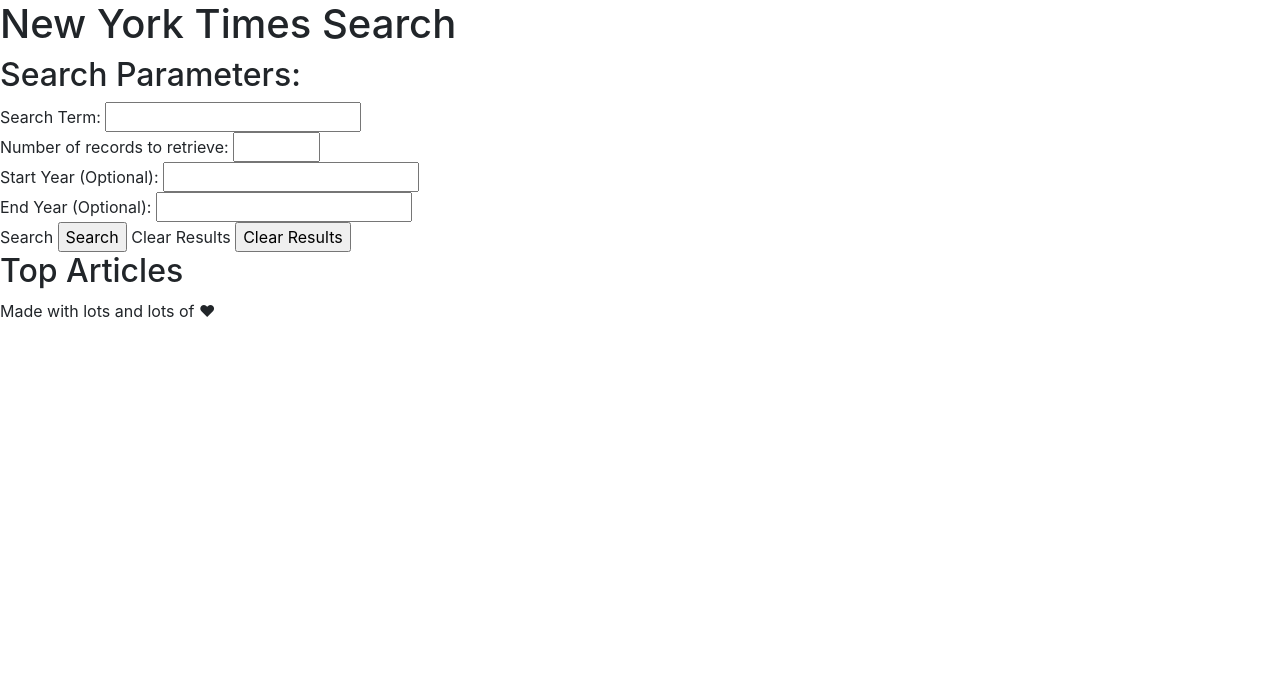
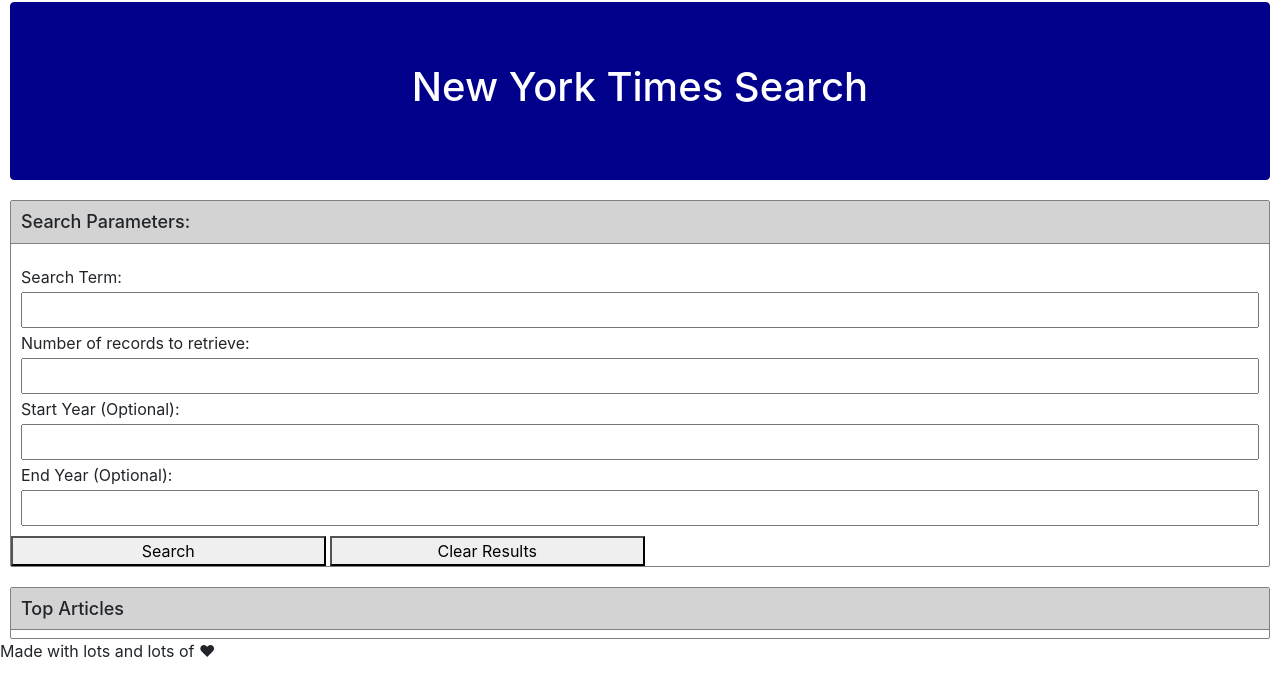
Before and after one commit to BenHCalvert/NYTimes, a plain HTML site: page index.html in a window 1280 px wide. Drawn offline with nearby package versions, Linux system fonts and the light colour scheme.

Commit message:
Setting up css for the current html

```diff
--- a/index.html
+++ b/index.html
@@ -22,24 +22,22 @@
     <div id="user-inputs">
         <h2>Search Parameters: </h2>
         <form id = "search-form">
-            Search Term:
+            Search Term: <br/>
             <input type="text" id = "search-term" name="searchterm"><br>
 
-            Number of records to retrieve:
+            Number of records to retrieve: <br/>
             <input type="number" id = "record-number" name="recordnumber" min="1" max="10"><br>
 
-            Start Year (Optional):
+            Start Year (Optional): <br/>
             <input type="number" minlength ="4" maxlength ="4" id = "start-year" name="startyear"><br>
 
-            End Year (Optional):
+            End Year (Optional): <br/>
             <input type="number" minlength ="4" maxlength ="4" id = "end-year" name="endyear"><br>
 
-            Search
-            <input type="button" id="search-button" value="Search">
+        </form>
+        <button id="search-button">Search</button>
+        <button id="clear-button">Clear Results</button>
 
-            Clear Results
-            <input type="button" id="clear-button" value="Clear Results">
-        </form>
     </div>
 
     <div id="results-section">
--- a/style.css
+++ b/style.css
@@ -0,0 +1,57 @@
+header {
+    color: white;
+    background-color: darkblue;
+    text-align: center;
+    font-size: 24px;
+    padding: 60px;
+    margin-left: 10px;
+    margin-right: 10px;
+    margin-top: 2px;
+    border-radius: 4px;
+    border-style: solid;
+    border-color: darkblue;
+    border-width: 1px;
+}
+
+h2 {
+    font-size: 18px;
+    background-color: lightgray;
+    border-bottom-color: gray;
+    border-bottom-style: solid;
+    border-bottom-radius: 4px;
+    border-bottom-width: 1px;
+    padding: 10px;
+}
+
+#user-inputs {
+    margin-top: 20px;
+    margin-left: 10px;
+    margin-right: 10px;
+    border-style: solid;
+    border-radius: 2px;
+    border-color: gray;
+    border-width: 1px;
+}
+
+#results-section {
+    margin-top: 20px;
+    margin-left: 10px;
+    margin-right: 10px;
+    border-style: solid;
+    border-radius: 2px;
+    border-color: gray;
+    border-width: 1px;
+}
+
+#search-form {
+    padding: 10px;
+    line-height: 30px;
+}
+
+button {
+    width: 25%;
+}
+
+input {
+    width: 100%;
+}
```
